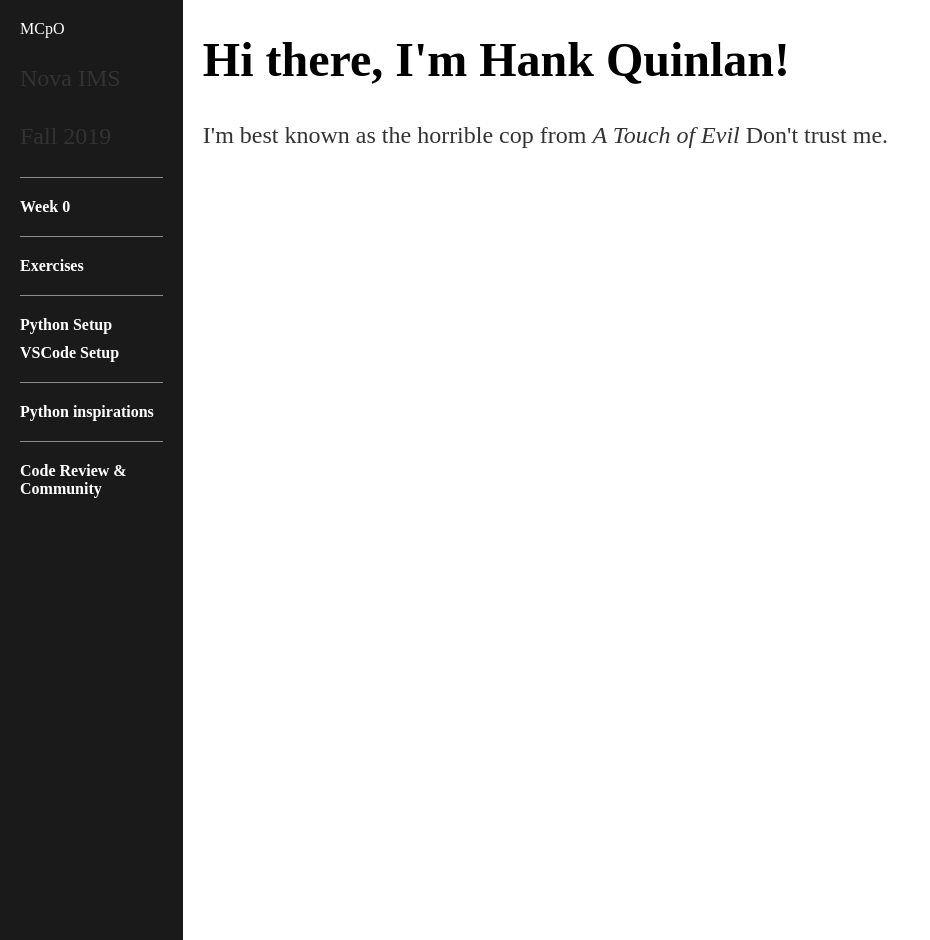
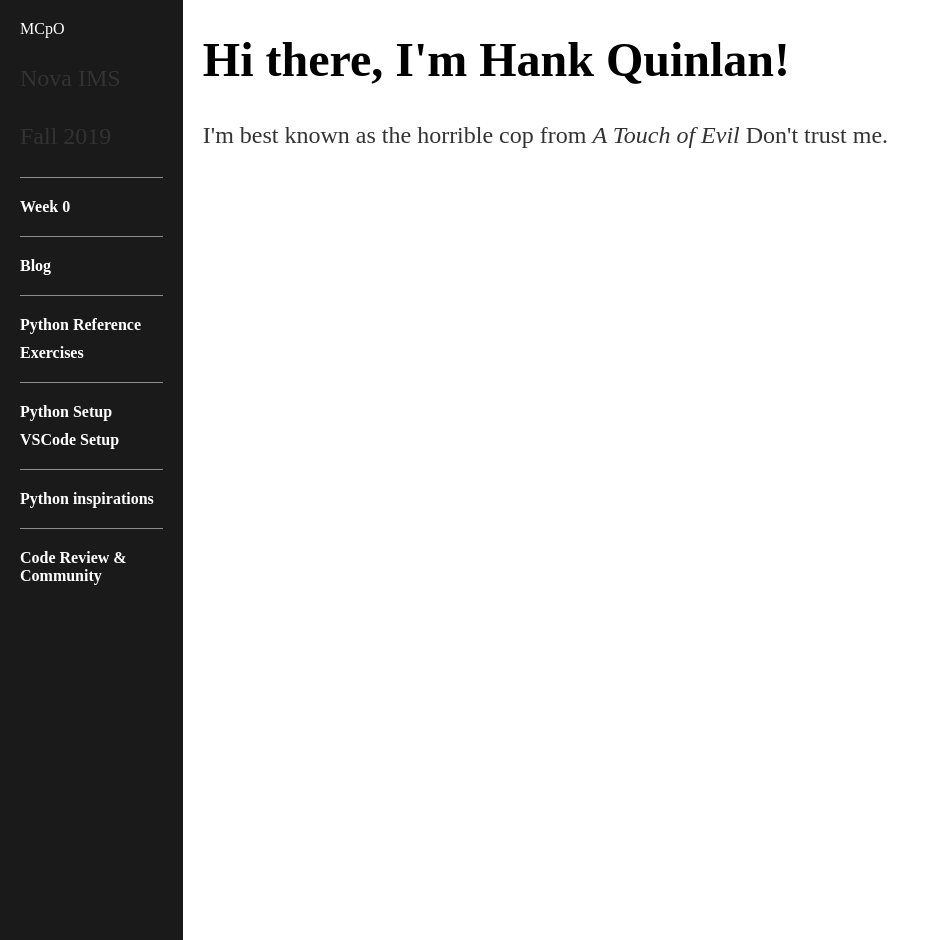
Before and after one commit to mcpo19/mcpo19_backup, a Jekyll site: the page built from index.html, in a window 1280 px wide. Shown: the whole page, without its empty margins (0-930 px from the left). Built offline with Jekyll 4.4.1, drawn with Linux system fonts in a browser that asks for light colours.

Commit message:
Update default.html

```diff
--- a/_layouts/default.html
+++ b/_layouts/default.html
@@ -15,7 +15,10 @@
 					<ul>
 						<li><a href="/weekzero">Week 0</a></li>
 						<li><span class="nav-separator"></span></li>
-						<li><a href="/blog">Exercises</a></li>
+						<li><a href="/blog">Blog</a></li>
+						<li><span class="nav-separator"></span></li>
+						<li><a href="/python-reference">Python Reference</a></li>
+						<li><a href="/exercises">Exercises</a></li>
 						<li><span class="nav-separator"></span></li>
 						<li><a href="/pythonsetup">Python Setup</a></li>
 						<li><a href="/vscodesetup">VSCode Setup</a></li>
```
